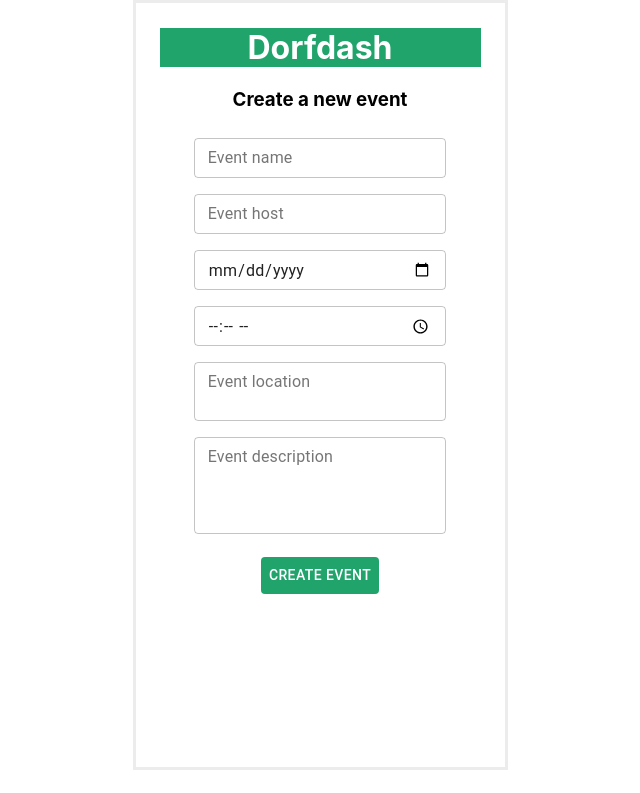
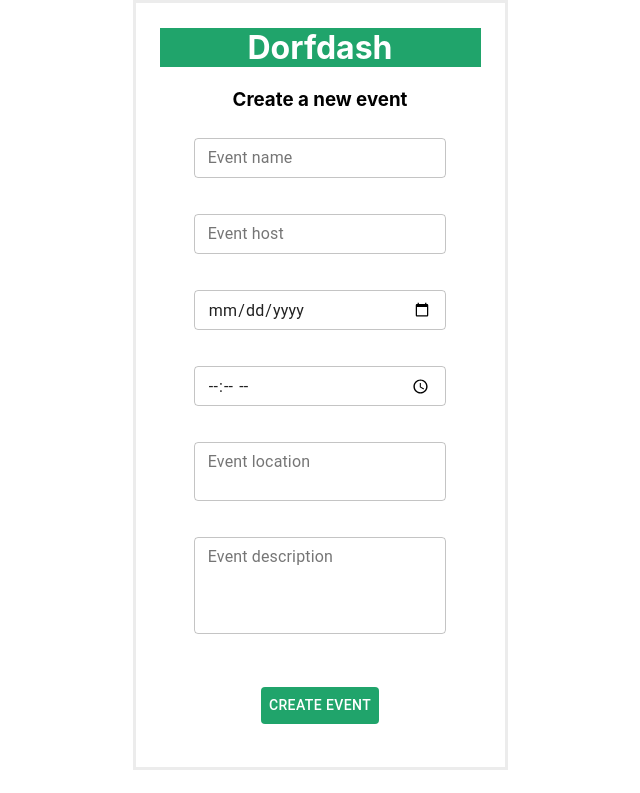
Before and after one commit to RFP54-Gucci/Dorfdash, a React (Create React App) app: page / in a window 1280 px wide. Shown: the top 793 px of the page, without its empty margins (320-960 px from the left). Built offline with nearby package versions, Linux system fonts and the light colour scheme.

Commit message:
spacing changes

```diff
--- a/src/components/event-lists/EventForm.js
+++ b/src/components/event-lists/EventForm.js
@@ -23,8 +23,11 @@ const EventForm = () => {
     button: {
       backgroundColor: '#20A46B',
       color: 'white',
-      marginTop: 15,
+      marginTop: 25,
       marginBottom: 15,
+    },
+    input: {
+      marginBottom: 20,
     }
   }));
 
@@ -89,9 +92,9 @@ const EventForm = () => {
   return (
     <Container maxWidth="sm" className={classes.container}>
       <h1>Dorfdash</h1>
-      <h3>Create a new event</h3>
+      <h3 styles={{ marginTop: 20 }}>Create a new event</h3>
       <form className={classes.root} noValidate autoComplete="off">
-        <div>
+        <div className={classes.input}>
           <TextField
             id="outlined-size-small"
             label="Event name"
@@ -101,7 +104,7 @@ const EventForm = () => {
             onChange={handleEventName}
           />
         </div>
-        <div>
+        <div className={classes.input}>
           <TextField
             id="outlined-size-small"
             label="Event host"
@@ -111,7 +114,7 @@ const EventForm = () => {
             onChange={handleEventHost}
           />
         </div>
-        <div>
+        <div className={classes.input}>
         <TextField
             id="outlined-size-small"
             variant="outlined"
@@ -119,7 +122,7 @@ const EventForm = () => {
             type="date"
           />
         </div>
-        <div>
+        <div className={classes.input}>
           <TextField
             id="outlined-size-small"
             variant="outlined"
@@ -127,7 +130,7 @@ const EventForm = () => {
             type="time"
           />
         </div>
-        <div>
+        <div className={classes.input}>
           <TextField
             id="outlined-size-small"
             label="Event location"
@@ -139,7 +142,7 @@ const EventForm = () => {
             onChange={handleEventLocation}
           />
         </div>
-        <div>
+        <div className={classes.input}>
           <TextField
             id="outlined-size-small"
             label="Event description"
```
